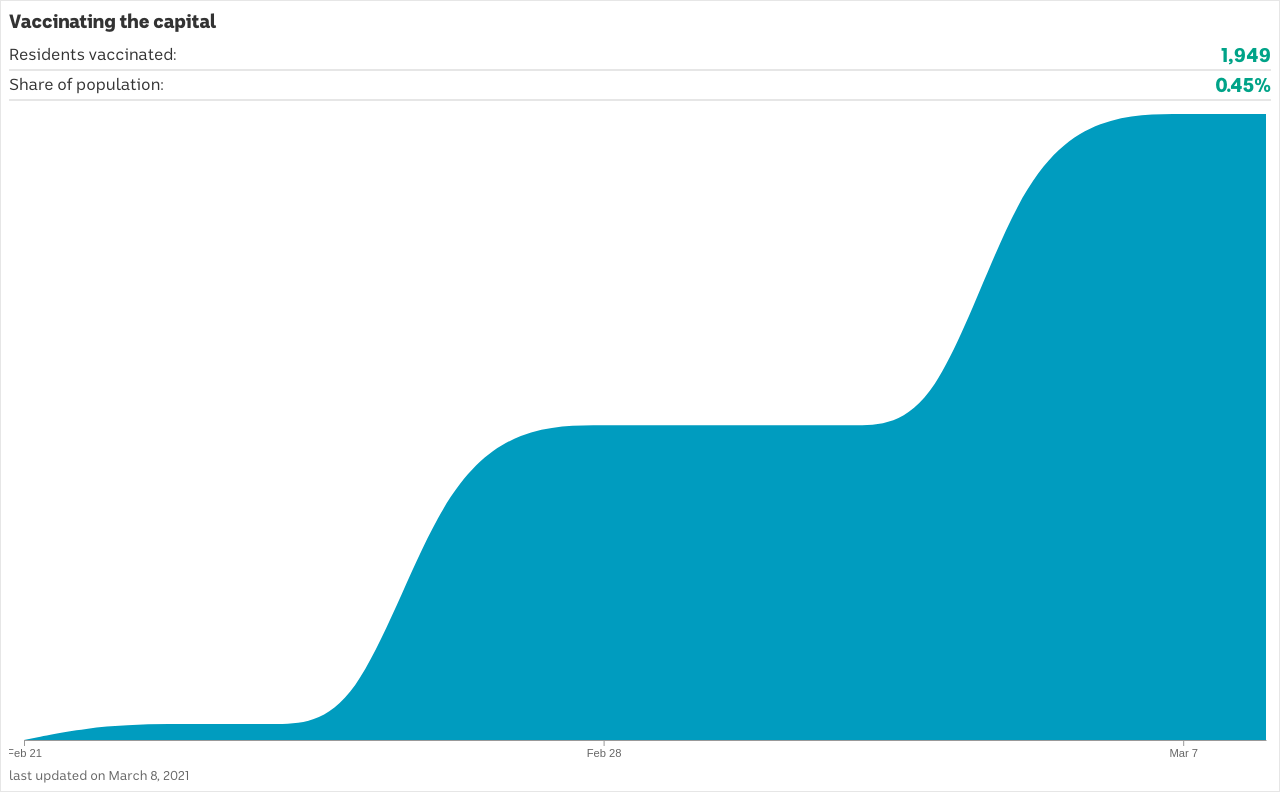
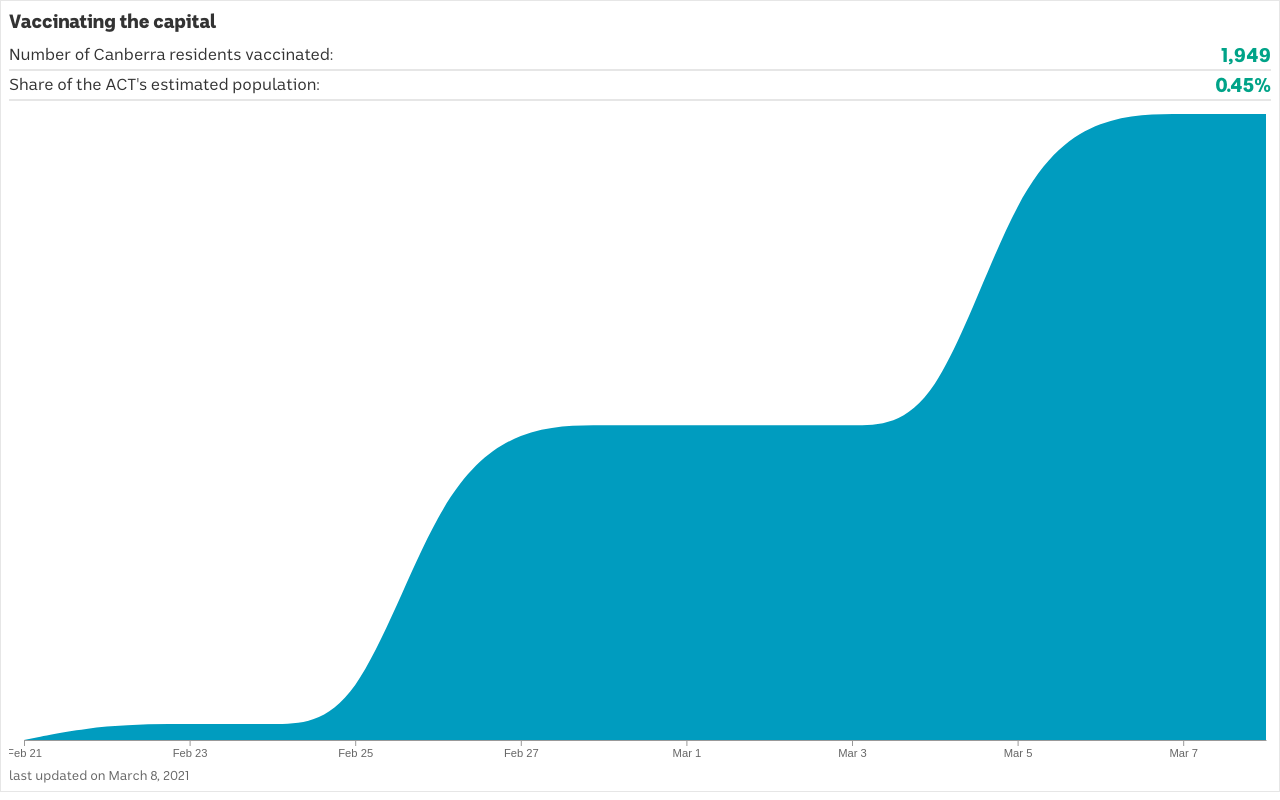
Before and after one commit to MarkusMannheim/vaccination-count, a plain HTML site: page index.html in a window 1280 px wide. Drawn offline with nearby package versions, Linux system fonts and the light colour scheme.

Commit message:
scheduled update

```diff
--- a/index.html
+++ b/index.html
@@ -34,11 +34,11 @@
     <div id="container">
       <h1 id="title">Vaccinating the capital</h1>
       <div id="number" class="details">
-        <p>Residents vaccinated:</p>
+        <p></p>
         <div>0</div>
       </div>
       <div id="percentage" class="details">
-        <p>Share of population:</p>
+        <p></p>
         <div>0.00%</div>
       </div>
       <svg id="chart">
@@ -101,6 +101,8 @@
         // scales and axes
         x.range([margin.left, width - margin.right]);
         y.range([height - margin.bottom, margin.top]);
+        noTicks = width < 500 ? 4 : 5;
+        axis.ticks(noTicks, "%b %-d");
         axisGroup.attr("transform", "translate(0, " + (height - margin.bottom) + ")")
           .call(axis);
         plot.attr("d", area(vaccineData));
@@ -140,12 +142,11 @@
           });
         // scales and axes
         x = d3.scaleTime()
-          .domain([new Date("2021-02-21"), new Date("2021-02-24")]);
+          .domain([new Date("2021-02-15"), new Date("2021-02-21")]);
         y = d3.scaleLinear()
           .domain([0, d3.max(vaccineData, function(d) { return d.vaccinations; })]);
         axis = d3.axisBottom(x)
-          .tickSizeOuter(0)
-          .ticks(4, "%b %-d");
+          .tickSizeOuter(0);
         // area plot
         area = d3.area()
           .x(function(d) { return x(d.date) })
--- a/resources/style.css
+++ b/resources/style.css
@@ -67,6 +67,12 @@ p {
   color: #00A388;
   font-size: 1.25rem;
 }
+#number p::after {
+  content: "Residents vaccinated:";
+}
+#percentage p::after {
+  content: "Share of population:";
+}
 #chart {
   margin: .5rem 0;
   height: 100%;
@@ -83,5 +89,10 @@ p {
   clip-path: url(#chartClip);
 }
 @media only screen and (min-width: 500px) {
-
+  #number p::after {
+    content: "Number of Canberra residents vaccinated:";
+  }
+  #percentage p::after {
+    content: "Share of the ACT's estimated population:";
+  }
 }
```
